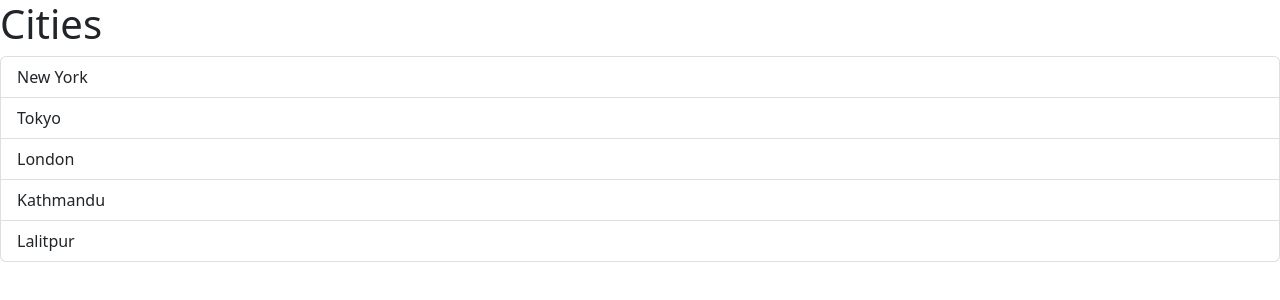
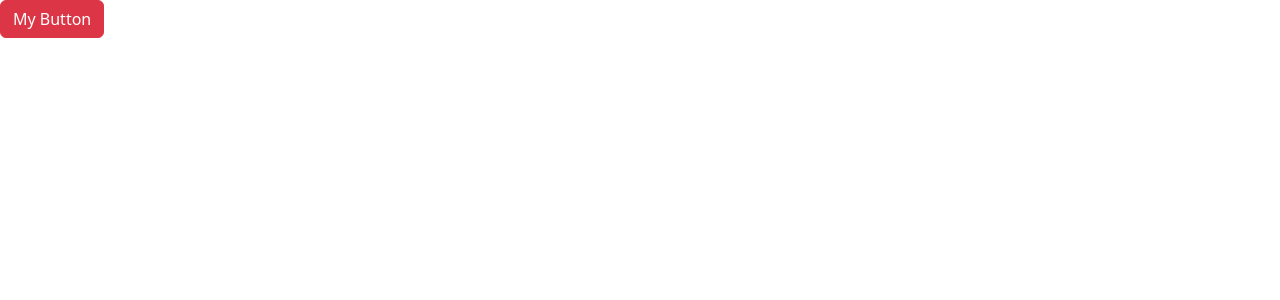
Before and after one commit to Deor0/react-app, a React (Vite) app: page / in a window 1280 px wide. Shown: the top 300 px of the page. Built offline with nearby package versions, Linux system fonts and the light colour scheme; the HTML template or start-up script is replaced by a standard one.

Commit message:
Components

```diff
--- a/src/App.tsx
+++ b/src/App.tsx
@@ -1,16 +1,23 @@
-import ListGroup from "./components/ListGroup";
+import { useState } from "react";
+import Alert from "./components/Alert";
+import Button from "./components/Button";
 
 function App() {
-  let items: string[] = [
-    "New York",
-    "Tokyo",
-    "London",
-    "Kathmandu",
-    "Lalitpur",
-  ];
+  const [alertVisible, setAlertVisibilty] = useState(false);
   return (
     <div>
-      <ListGroup items={items} heading="Cities" />
+      {alertVisible && (
+        <Alert
+          onClose={() => {
+            setAlertVisibilty(false);
+          }}
+        >
+          My Alert
+        </Alert>
+      )}
+      <Button color="danger" onClick={() => setAlertVisibilty(true)}>
+        My Button
+      </Button>
     </div>
   );
 }
--- /dev/null
+++ b/src/components/Alert.tsx
@@ -0,0 +1,23 @@
+import { ReactNode } from "react";
+
+interface Props {
+  children: ReactNode;
+  onClose: () => void;
+}
+
+const Alert = ({ children, onClose }: Props) => {
+  return (
+    <div className="alert alert-primary alert-dismissible fade show">
+      {children}
+      <button
+        type="button"
+        className="btn-close"
+        data-bs-dismiss="alert"
+        aria-label="Close"
+        onClick={onClose}
+      ></button>
+    </div>
+  );
+};
+
+export default Alert;
--- /dev/null
+++ b/src/components/Button.tsx
@@ -0,0 +1,15 @@
+interface Props {
+  children: string;
+  color?: string;
+  onClick: () => void;
+}
+
+const Button = ({ children, color = "primary", onClick }: Props) => {
+  return (
+    <button className={"btn btn-" + color} onClick={onClick}>
+      {children}
+    </button>
+  );
+};
+
+export default Button;
--- a/src/components/ListGroup.tsx
+++ b/src/components/ListGroup.tsx
@@ -3,17 +3,13 @@
 interface Props {
   items: string[];
   heading: string;
+
+  onSelectItem: (item: string) => void;
 }
 
-function ListGroup({ items, heading }: Props) {
-  // Hook (Data or state that can change over time)
-  // state management
+function ListGroup({ items, heading, onSelectItem }: Props) {
   const [selectedIndex, setSelectedIndex] = useState(-1);
 
-  // arr[0] variable
-  // arr[1] updater function (update the variable)
-  // the argument in useState hook is the inital value for selectedIndex
-  // to change the value or the state we have a function or updater function that updated the value of the variable
   return (
     <>
       <h1>{heading}</h1>
@@ -27,7 +23,10 @@
                 : "list-group-item"
             }
             key={item}
-            onClick={() => setSelectedIndex(index)}
+            onClick={() => {
+              setSelectedIndex(index);
+              onSelectItem(item);
+            }}
           >
             {item}
           </li>
```
